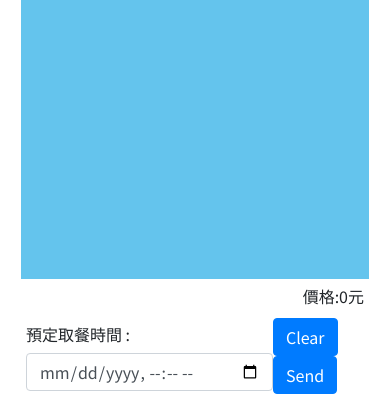
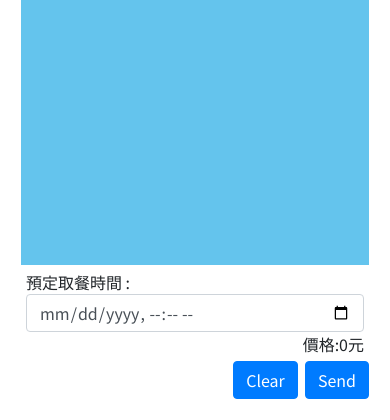
Before and after one commit to lucy4116411/loveat2, a Flask app: template templates/cart.html in a window 390 px wide. Shown: the part 424-844 px from the top of the page. Run offline with Flask 2, Linux system fonts and the light colour scheme; the template is opened without the code that fills it, so the values that code supplies are empty; some libraries are stand-ins or nearby versions.

Commit message:
style: Cart page rwd

```diff
--- a/static/css/cart.css
+++ b/static/css/cart.css
@@ -25,16 +25,34 @@ th {
 .price-container {
     display: flex;
     justify-content: flex-end;
+}
+
+.op-container {
+    display: inline-flex;
+    justify-content: space-between;
     padding: 5px;
 }
 
-.op-container {
-    display: flex;
-    justify-content: space-between;
-    padding: 5px;
+@media (max-width: 575px) {
+    .op-container {
+        display: inline;
+        justify-content: flex-start;
+    }
 }
 
 .td-container {
     min-height: 0;
     overflow: auto;
 }
+
+.quantity-input, .description-input {
+    width: auto;
+    padding: 12px 20px;
+    margin: 8px 0;
+    box-sizing: border-box;
+}
+
+.btn-container {
+    display: inline-flex;
+    justify-content: flex-end;
+}
--- a/static/js/loveat2-cart.js
+++ b/static/js/loveat2-cart.js
@@ -1,4 +1,3 @@
-
 /* eslint-disable no-unused-vars */
 /* global Cart, $, FetchData */
 /* eslint no-underscore-dangle: ["error", {"allow":["_id"]}] */
--- a/templates/cart.html
+++ b/templates/cart.html
@@ -28,17 +28,19 @@
                 </tbody>
             </table>
         </div>
-        <div class="price-container">
-            價格: <span id="total">0</span>元
-        </div>
+
         <div class="op-container">
             <div class="form-inline">
                 預定取餐時間 :<input type="datetime-local" id="order-take-time" class="form-control">
             </div>
-            <div class="btn-container">
-                <button id="clear-order" class="btn btn-primary">Clear</button>
-                <button id="send-order" class="btn btn-primary" type="button">Send</button>
+            <div class="price-container">
+                價格: <span id="total">0</span>元
             </div>
+        </div>
+        <div class="btn-container">
+            <button id="clear-order" class="btn btn-primary">Clear</button>
+            &nbsp;&nbsp;
+            <button id="send-order" class="btn btn-primary" type="button">Send</button>
         </div>
     </div>
 
@@ -46,7 +48,7 @@
         <div class="modal-dialog" role="document">
             <div class="modal-content">
             <div class="modal-header">
-                <h5 class="modal-title" id="hint-title">Hint!</h5>
+                <h5 class="modal-title" id="hint-title">Hint</h5>
                 <button type="button" class="close" data-dismiss="modal" aria-label="Close">
                 <span aria-hidden="true">&times;</span>
                 </button>
--- a/views/order_web.py
+++ b/views/order_web.py
@@ -7,6 +7,10 @@ from flask_login import current_user, login_required
 from lib.auth import admin_required
 
 from models import business_time, order
+
+from models import business_time
+
+from models import business_time
 
 order_web = Blueprint("order_web", __name__)
 
@@ -36,6 +40,7 @@ def cart():
         name=current_user.name,
         bussiness_data=bussiness_time,
         id=current_user.id,
+
     )
 
 
```
Also changed, not shown: 1 other file.
